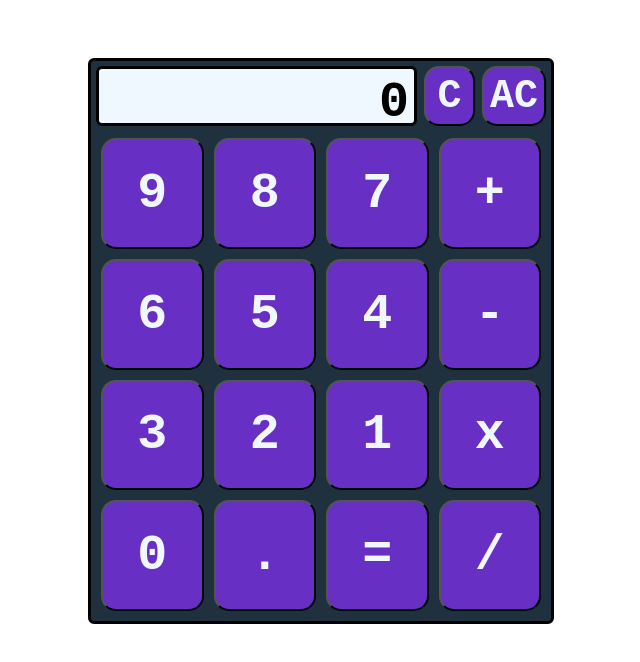
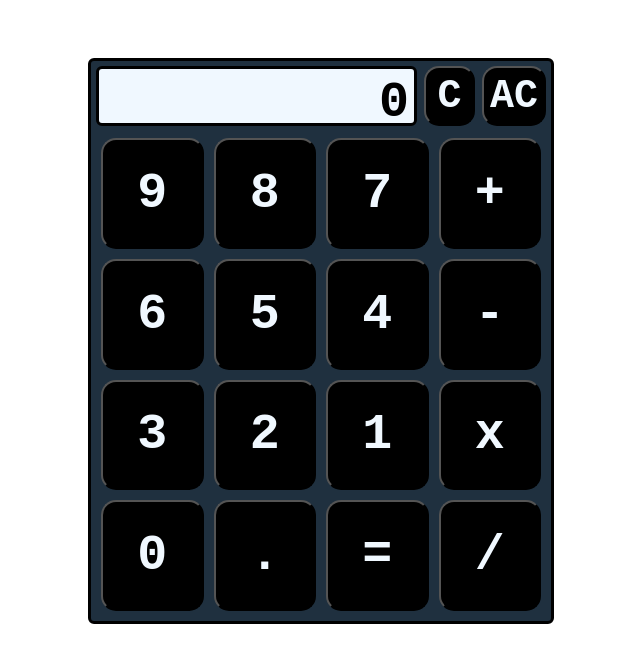
Before and after one commit to benz4004/Calculator, a plain HTML site: page index.html in a window 1280 px wide. Both pictures are taken after a click on the button "AC". Shown: the whole page, without its empty margins (319-959 px from the left). Drawn offline with Linux system fonts and the light colour scheme.

Commit message:
Add a CSS variable for keypad keys color

```diff
--- a/script.js
+++ b/script.js
@@ -129,8 +129,8 @@ const clearAllKey = document.querySelector('.clearall');
 clearAllKey.addEventListener('click', doOnAllClearClick);
 //----------------
 document.querySelectorAll('button').forEach(btn => btn.addEventListener('mouseenter', function (e) {
-    document.querySelector(`button[key-id="${e.target.getAttribute('key-id')}"]`).setAttribute('style', 'background: #854848;')
+    document.querySelector(`button[key-id="${e.target.getAttribute('key-id')}"]`).setAttribute('style', 'background: magenta;')
 }));
 document.querySelectorAll('button').forEach(btn => btn.addEventListener('mouseleave', function (e) {
-    document.querySelector(`button[key-id="${e.target.getAttribute('key-id')}"]`).setAttribute('style', 'background: #682fc5;')
+    document.querySelector(`button[key-id="${e.target.getAttribute('key-id')}"]`).setAttribute('style', 'background: var(--main-color);')
 }));
--- a/style.css
+++ b/style.css
@@ -1,7 +1,7 @@
 body {
     display: flex;
     justify-content: center;
-    ;
+    --main-color: black;
 }
 button{
     border-radius: 15px;
@@ -47,7 +47,7 @@ height: 60px;
     font-weight: 700;
     font-family: 'Courier New', Courier, monospace;
     color: aliceblue;
-    background: rgb(104, 47, 197);
+    background: var(--main-color);
     width: min-content;
 }
 
@@ -66,7 +66,7 @@ div.numbers * {
     flex: 1 0 30%;
     margin: 5px;
     padding: 7px;
-    background: rgb(104, 47, 197);
+    background:var(--main-color);
     color: aliceblue;
     font-size: 50px;
     font-weight: 700;
@@ -85,7 +85,7 @@ div.operators * {
     font-size: 50px;
     font-weight: 700;
     font-family: 'Courier New', Courier, monospace;
-    background: rgb(104, 47, 197);
+    background: var(--main-color);
     color: aliceblue;
     flex: 1;
     margin: 5px;
```
